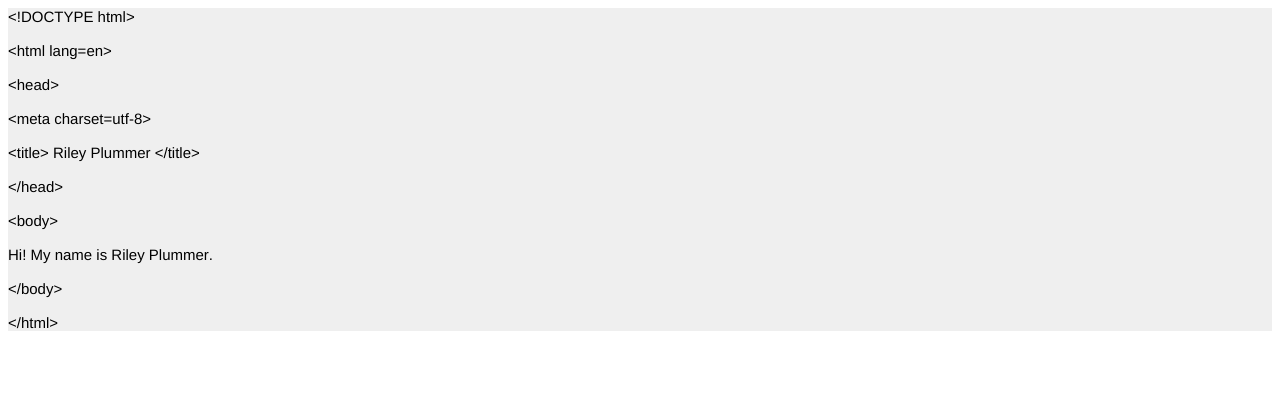
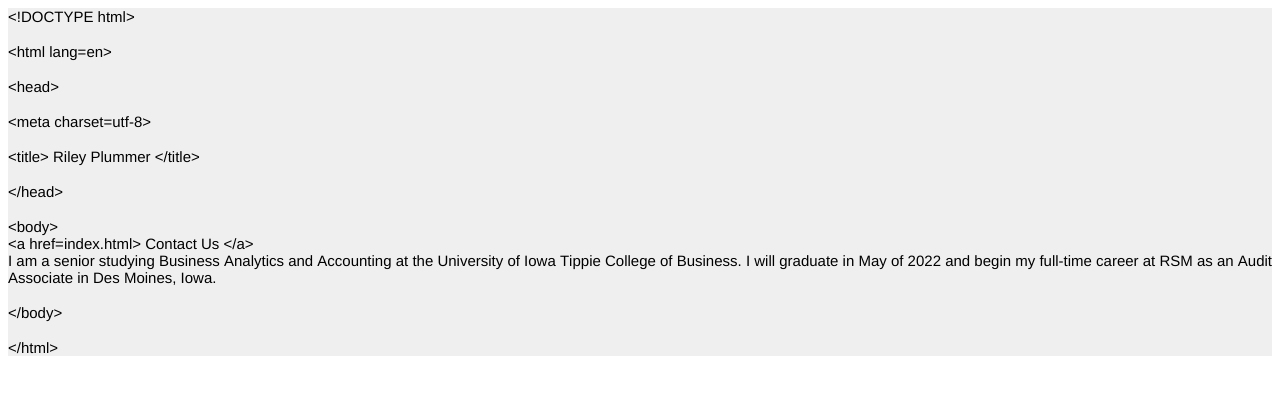
Before and after one commit to rileyplummer/rcplummer_HW6, a plain HTML site: page index.html in a window 1280 px wide. Drawn offline with Linux system fonts and the light colour scheme.

Commit message:
Text add

```diff
--- a/index.html
+++ b/index.html
@@ -7,8 +7,8 @@
   <meta name="Generator" content="Cocoa HTML Writer">
   <meta name="CocoaVersion" content="1671.6">
   <style type="text/css">
-    p.p1 {margin: 0.0px 0.0px 0.0px 0.0px; line-height: 17.0px; font: 15.0px Helvetica; color: #000000; -webkit-text-stroke: #000000; background-color: #efefef}
-    p.p2 {margin: 0.0px 0.0px 0.0px 0.0px; line-height: 17.0px; font: 15.0px Helvetica; color: #000000; -webkit-text-stroke: #000000; background-color: #efefef; min-height: 15.0px}
+    p.p1 {margin: 0.0px 0.0px 0.0px 0.0px; line-height: 17.0px; font: 15.0px Helvetica; color: #000000; background-color: #efefef}
+    p.p2 {margin: 0.0px 0.0px 0.0px 0.0px; line-height: 17.0px; font: 15.0px Helvetica; color: #000000; background-color: #efefef; min-height: 18.0px}
     span.s1 {font-kerning: none}
   </style>
 </head>
@@ -26,8 +26,8 @@
 <p class="p1"><span class="s1">&lt;/head&gt;</span></p>
 <p class="p2"><span class="s1"></span><br></p>
 <p class="p1"><span class="s1">&lt;body&gt;</span></p>
-<p class="p2"><span class="s1"></span><br></p>
-<p class="p1"><span class="s1">Hi! My name is Riley Plummer.</span></p>
+<p class="p1"><span class="s1">&lt;a href=index.html&gt; Contact Us &lt;/a&gt;</span></p>
+<p class="p1"><span class="s1">I am a senior studying Business Analytics and Accounting at the University of Iowa Tippie College of Business. I will graduate in May of 2022 and begin my full-time career at RSM as an Audit Associate in Des Moines, Iowa.<span class="Apple-converted-space"> </span></span></p>
 <p class="p2"><span class="s1"></span><br></p>
 <p class="p1"><span class="s1">&lt;/body&gt;</span></p>
 <p class="p2"><span class="s1"></span><br></p>
```
Also changed, not shown: second.html (+5 -3 lines).
